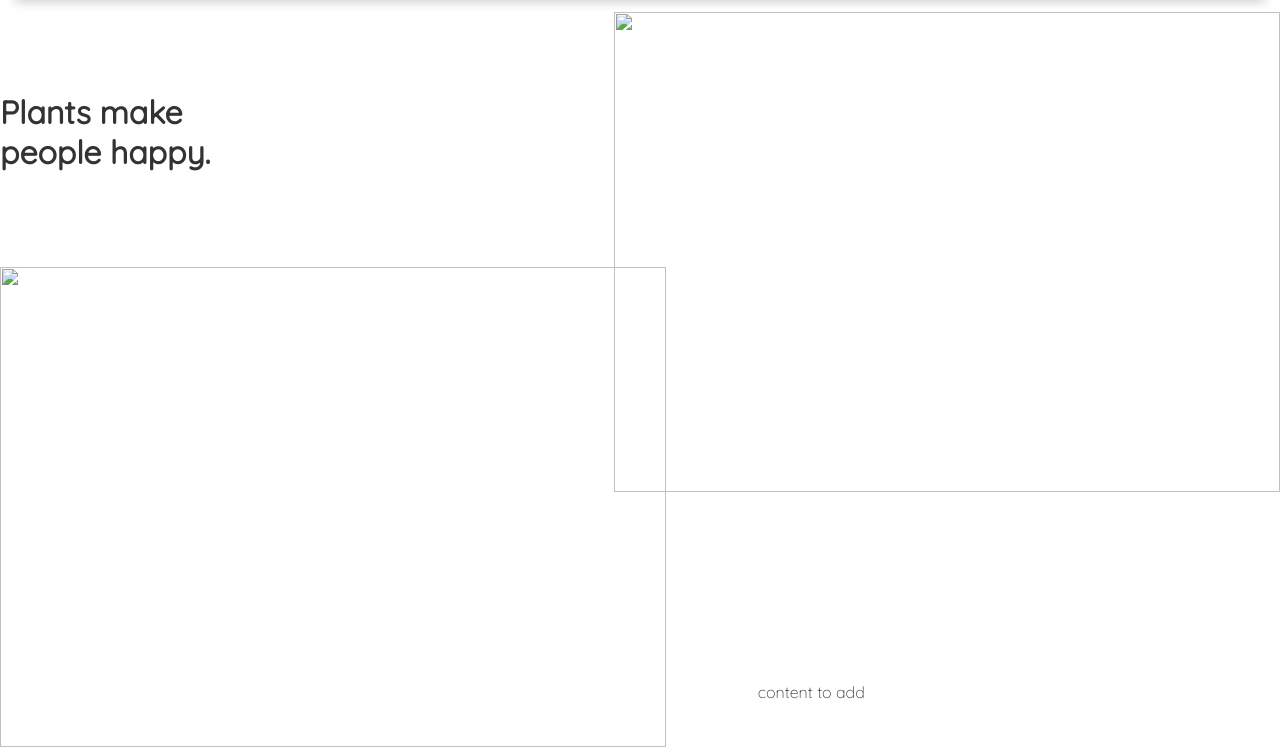
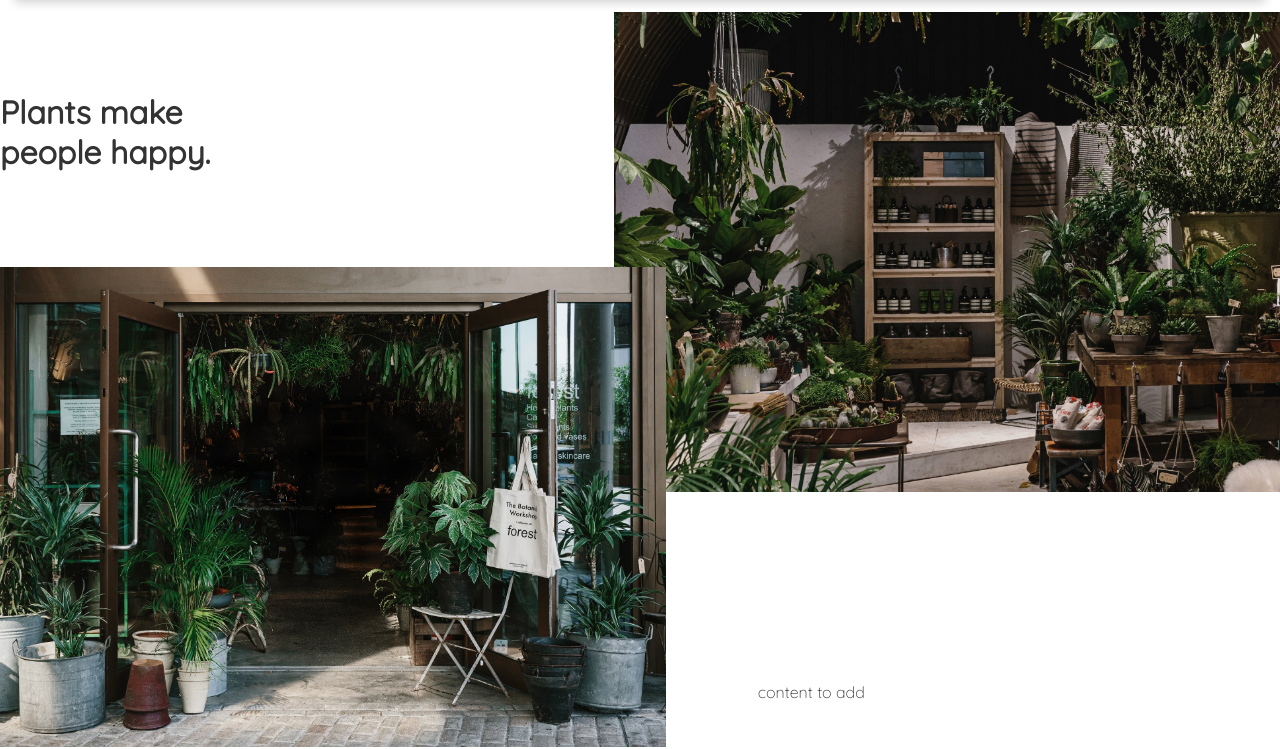
Before and after one commit to kodowicz/fullPage, a plain HTML site: page index.html in a window 1280 px wide. Shown: the part 68-817 px from the top of the page. Drawn offline with nearby package versions, Linux system fonts and the light colour scheme; files that its build step writes are made by us from their sources.

Commit message:
added images for header

```diff
--- a/index.html
+++ b/index.html
@@ -5,7 +5,7 @@
     <meta name="viewport" content="width=device-width, initial-scale=1.0, maximum-scale=1.0">
     <meta http-equiv="X-UA-Compatible" content="ie=edge">
     <title>Plant Gang</title>
-    <link rel="stylesheet" href="styles/style.css">
+    <link rel="stylesheet" href="styles/style.min.css">
     <link href="https://fonts.googleapis.com/css?family=Abril+Fatface" rel="stylesheet">
     <link href="https://fonts.googleapis.com/css?family=Quicksand:300,400" rel="stylesheet">
   </head>
```
Also changed, not shown: images/header-left-image.jpg (added), images/header-right-image.jpg (added).
